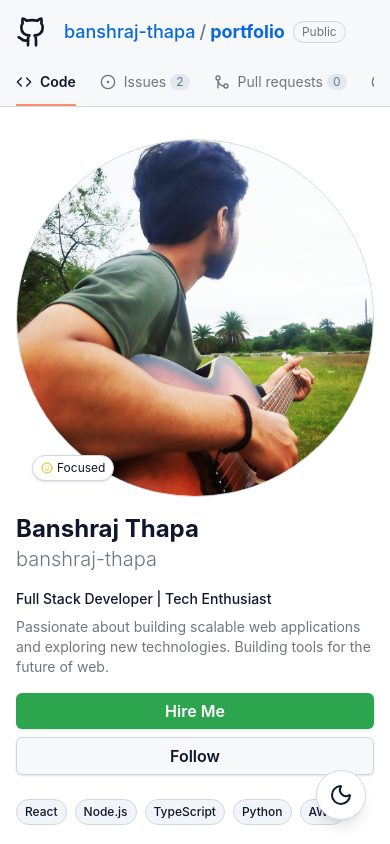
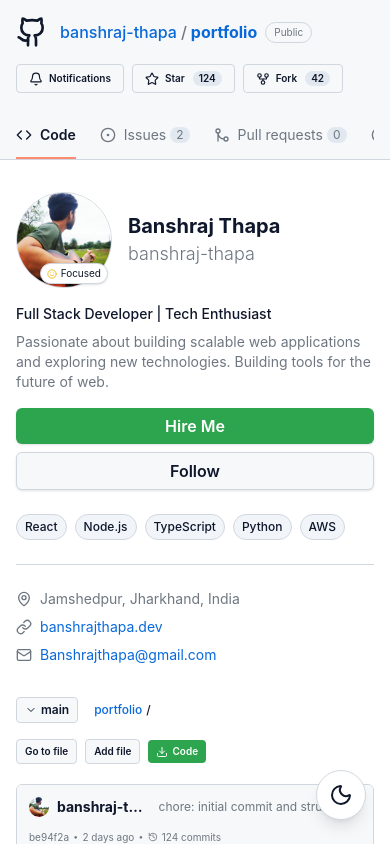
Before and after one commit to banxhraj/Github-themed-portfolio, a React (Vite) app in the folder Frontned/: page / in a window 390 px wide. Shown: the top 844 px of the page. Built offline with nearby package versions, Linux system fonts and the light colour scheme.

Commit message:
Enhancement: made the project responsive for  all devices

```diff
--- a/Frontned/src/App.tsx
+++ b/Frontned/src/App.tsx
@@ -43,15 +43,15 @@
 
         <div className="w-full md:w-3/4">
           {/* Breadcrumbs and Actions */}
-          <div className="flex flex-col md:flex-row md:items-center justify-between mb-4 gap-4">
-            <div className="flex items-center space-x-2">
+          <div className="flex flex-col sm:flex-row sm:items-center justify-between mb-4 gap-4">
+            <div className="flex items-center space-x-2 overflow-hidden">
               <button
                 onClick={() => setCurrentView('readme')}
-                className="flex items-center px-3 py-1 bg-[#f6f8fa] dark:bg-[#161b22] border border-[#d0d7de] dark:border-[#30363d] rounded text-sm font-semibold hover:bg-slate-100 dark:hover:bg-slate-800"
+                className="flex items-center px-2 md:px-3 py-1 bg-[#f6f8fa] dark:bg-[#161b22] border border-[#d0d7de] dark:border-[#30363d] rounded text-xs md:text-sm font-semibold hover:bg-slate-100 dark:hover:bg-slate-800 flex-shrink-0"
               >
-                <ChevronDown className="w-4 h-4 mr-1" /> main
+                <ChevronDown className="w-3 h-3 md:w-4 md:h-4 mr-1" /> main
               </button>
-              <nav className="flex items-center text-sm font-medium">
+              <nav className="flex items-center text-xs md:text-sm font-medium truncate">
                 <button
                   onClick={() => setCurrentView('readme')}
                   className="text-[#0969da] hover:underline ml-2"
@@ -61,11 +61,11 @@
                 <span className="mx-1">/</span>
               </nav>
             </div>
-            <div className="flex items-center space-x-2">
-              <button className="px-3 py-1 bg-[#f6f8fa] dark:bg-[#161b22] border border-[#d0d7de] dark:border-[#30363d] rounded text-sm font-semibold hover:bg-slate-100 dark:hover:bg-slate-800">Go to file</button>
-              <button className="px-3 py-1 bg-[#f6f8fa] dark:bg-[#161b22] border border-[#d0d7de] dark:border-[#30363d] rounded text-sm font-semibold hover:bg-slate-100 dark:hover:bg-slate-800">Add file</button>
-              <button className="flex items-center px-3 py-1 bg-[#2da44e] hover:bg-[#2c974b] text-white text-sm font-semibold rounded">
-                <Download className="w-4 h-4 mr-1" /> Code
+            <div className="flex items-center space-x-2 overflow-x-auto no-scrollbar pb-1 sm:pb-0">
+              <button className="px-2 md:px-3 py-1 bg-[#f6f8fa] dark:bg-[#161b22] border border-[#d0d7de] dark:border-[#30363d] rounded text-[10px] md:text-sm font-semibold hover:bg-slate-100 dark:hover:bg-slate-800 whitespace-nowrap">Go to file</button>
+              <button className="px-2 md:px-3 py-1 bg-[#f6f8fa] dark:bg-[#161b22] border border-[#d0d7de] dark:border-[#30363d] rounded text-[10px] md:text-sm font-semibold hover:bg-slate-100 dark:hover:bg-slate-800 whitespace-nowrap">Add file</button>
+              <button className="flex items-center px-2 md:px-3 py-1 bg-[#2da44e] hover:bg-[#2c974b] text-white text-[10px] md:text-sm font-semibold rounded whitespace-nowrap">
+                <Download className="w-3 h-3 md:w-4 md:h-4 mr-1" /> Code
               </button>
             </div>
           </div>
--- a/Frontned/src/components/FileExplorer.tsx
+++ b/Frontned/src/components/FileExplorer.tsx
@@ -9,23 +9,23 @@
 export default function FileExplorer({ onViewChange }: FileExplorerProps) {
   return (
     <div className="border border-[#d0d7de] dark:border-[#30363d] rounded-md overflow-hidden bg-white dark:bg-[#0d1117]">
-      <div className="bg-[#f6f8fa] dark:bg-[#161b22] border-b border-[#d0d7de] dark:border-[#30363d] p-3 flex items-center justify-between">
-        <div className="flex items-center space-x-2">
+      <div className="bg-[#f6f8fa] dark:bg-[#161b22] border-b border-[#d0d7de] dark:border-[#30363d] p-3 flex flex-col sm:flex-row sm:items-center justify-between gap-3 sm:gap-0">
+        <div className="flex items-center space-x-2 overflow-hidden text-[#6e7781] dark:text-[#8b949e]">
           <img
             alt="Banshraj Thapa"
-            className="w-6 h-6 rounded-full"
+            className="w-5 h-5 md:w-6 md:h-6 rounded-full flex-shrink-0"
             src="profile.jpg"
             referrerPolicy="no-referrer"
           />
-          <span className="text-sm font-bold">banshraj-thapa</span>
-          <a className="text-sm text-[#6e7781] dark:text-[#8b949e] hover:text-[#0969da]" href="#">chore: initial commit and structure setup</a>
+          <span className="text-sm font-bold truncate text-slate-900 dark:text-slate-100">banshraj-thapa</span>
+          <a className="text-xs md:text-sm hover:text-[#0969da] truncate" href="#">chore: initial commit and structure setup</a>
         </div>
-        <div className="flex items-center text-xs text-[#6e7781] dark:text-[#8b949e]">
+        <div className="flex items-center text-[10px] md:text-xs text-[#6e7781] dark:text-[#8b949e] whitespace-nowrap">
           <span>be94f2a</span>
-          <span className="mx-2 font-bold text-lg leading-none">·</span>
+          <span className="mx-1 md:mx-2 font-bold text-base md:text-lg leading-none">·</span>
           <span>2 days ago</span>
-          <span className="mx-2 font-bold text-lg leading-none">·</span>
-          <span className="flex items-center"><History className="w-3 h-3 mr-1" /> 124 commits</span>
+          <span className="mx-1 md:mx-2 font-bold text-base md:text-lg leading-none">·</span>
+          <span className="flex items-center"><History className="w-2.5 h-2.5 md:w-3 md:h-3 mr-1" /> 124 commits</span>
         </div>
       </div>
       <div className="divide-y divide-[#d0d7de] dark:divide-[#30363d]">
@@ -35,24 +35,24 @@
             onClick={() => onViewChange(file.view)}
             className="flex items-center p-3 hover:bg-slate-50 dark:hover:bg-slate-800 group cursor-pointer transition-colors"
           >
-            <div className="w-8 flex items-center">
+            <div className="w-8 flex items-center flex-shrink-0">
               {file.type === 'folder' ? (
-                <Folder className="w-5 h-5 text-[#0969da]" />
+                <Folder className="w-4 h-4 md:w-5 md:h-5 text-[#0969da]" />
               ) : file.name.endsWith('.json') ? (
-                <Settings2 className="w-5 h-5 text-[#6e7781] dark:text-[#8b949e]" />
+                <Settings2 className="w-4 h-4 md:w-5 md:h-5 text-[#6e7781] dark:text-[#8b949e]" />
               ) : file.name.endsWith('.log') ? (
-                <List className="w-5 h-5 text-[#6e7781] dark:text-[#8b949e]" />
+                <List className="w-4 h-4 md:w-5 md:h-5 text-[#6e7781] dark:text-[#8b949e]" />
               ) : (
-                <FileText className="w-5 h-5 text-[#6e7781] dark:text-[#8b949e]" />
+                <FileText className="w-4 h-4 md:w-5 md:h-5 text-[#6e7781] dark:text-[#8b949e]" />
               )}
             </div>
-            <div className="flex-grow">
-              <span className="text-sm text-[#0969da] hover:underline">{file.name}</span>
+            <div className="flex-grow min-w-0 pr-2">
+              <span className="text-xs md:text-sm text-[#0969da] hover:underline truncate block">{file.name}</span>
             </div>
-            <div className="w-1/3 text-sm text-[#6e7781] dark:text-[#8b949e] hidden md:block truncate">
+            <div className="w-1/3 text-xs md:text-sm text-[#6e7781] dark:text-[#8b949e] hidden lg:block truncate pr-2">
               {file.description}
             </div>
-            <div className="w-1/4 text-sm text-right text-[#6e7781] dark:text-[#8b949e]">
+            <div className="w-1/4 sm:w-1/5 text-[10px] md:text-xs text-right text-[#6e7781] dark:text-[#8b949e] whitespace-nowrap">
               {file.lastUpdated}
             </div>
           </div>
--- a/Frontned/src/components/Navbar.tsx
+++ b/Frontned/src/components/Navbar.tsx
@@ -3,26 +3,26 @@
 
 export default function Navbar() {
   return (
-    <nav className="bg-[#f6f8fa] dark:bg-[#161b22] border-b border-[#d0d7de] dark:border-[#30363d] pt-4 px-4 md:px-8">
-      <div className="max-w-7xl mx-auto flex items-center justify-between">
-        <div className="flex items-center gap-4">
-          <Github className="w-8 h-8 text-slate-900 dark:text-white" />
-          <div className="flex items-center text-lg md:text-xl font-medium">
-            <a className="text-[#0969da] hover:underline" href="#">banshraj-thapa</a>
+    <nav className="bg-[#f6f8fa] dark:bg-[#161b22] border-b border-[#d0d7de] dark:border-[#30363d] pt-4 px-4 md:px-8 overflow-hidden">
+      <div className="max-w-7xl mx-auto flex flex-col md:flex-row md:items-center justify-between gap-4">
+        <div className="flex items-center gap-3">
+          <Github className="w-8 h-8 flex-shrink-0 text-slate-900 dark:text-white" />
+          <div className="flex flex-wrap items-center text-base md:text-xl font-medium">
+            <a className="text-[#0969da] hover:underline whitespace-nowrap" href="#">banshraj-thapa</a>
             <span className="mx-1 text-[#6e7781] dark:text-[#8b949e]">/</span>
-            <a className="text-[#0969da] hover:underline font-bold" href="#">portfolio</a>
-            <span className="ml-2 px-2 py-0.5 text-xs border border-[#d0d7de] dark:border-[#30363d] rounded-full text-[#6e7781] dark:text-[#8b949e] font-normal">Public</span>
+            <a className="text-[#0969da] hover:underline font-bold whitespace-nowrap" href="#">portfolio</a>
+            <span className="ml-2 px-2 py-0.5 text-[10px] md:text-xs border border-[#d0d7de] dark:border-[#30363d] rounded-full text-[#6e7781] dark:text-[#8b949e] font-normal">Public</span>
           </div>
         </div>
-        <div className="hidden md:flex items-center space-x-2">
-          <button className="flex items-center px-3 py-1.5 bg-[#f6f8fa] dark:bg-[#161b22] border border-[#d0d7de] dark:border-[#30363d] rounded hover:bg-slate-100 dark:hover:bg-slate-800 text-xs font-semibold">
-            <Bell className="w-4 h-4 mr-1.5" /> Notifications
+        <div className="flex items-center space-x-2 overflow-x-auto pb-2 md:pb-0 no-scrollbar">
+          <button className="flex items-center px-3 py-1.5 bg-[#f6f8fa] dark:bg-[#161b22] border border-[#d0d7de] dark:border-[#30363d] rounded hover:bg-slate-100 dark:hover:bg-slate-800 text-[10px] md:text-xs font-semibold whitespace-nowrap">
+            <Bell className="w-3.5 h-3.5 md:w-4 md:h-4 mr-1.5" /> Notifications
           </button>
-          <button className="flex items-center px-3 py-1.5 bg-[#f6f8fa] dark:bg-[#161b22] border border-[#d0d7de] dark:border-[#30363d] rounded hover:bg-slate-100 dark:hover:bg-slate-800 text-xs font-semibold">
-            <Star className="w-4 h-4 mr-1.5" /> Star <span className="ml-2 px-2 bg-slate-200 dark:bg-slate-700 rounded-full">124</span>
+          <button className="flex items-center px-3 py-1.5 bg-[#f6f8fa] dark:bg-[#161b22] border border-[#d0d7de] dark:border-[#30363d] rounded hover:bg-slate-100 dark:hover:bg-slate-800 text-[10px] md:text-xs font-semibold whitespace-nowrap">
+            <Star className="w-3.5 h-3.5 md:w-4 md:h-4 mr-1.5" /> Star <span className="ml-2 px-1.5 md:px-2 bg-slate-200 dark:bg-slate-700 rounded-full">124</span>
           </button>
-          <button className="flex items-center px-3 py-1.5 bg-[#f6f8fa] dark:bg-[#161b22] border border-[#d0d7de] dark:border-[#30363d] rounded hover:bg-slate-100 dark:hover:bg-slate-800 text-xs font-semibold">
-            <GitFork className="w-4 h-4 mr-1.5" /> Fork <span className="ml-2 px-2 bg-slate-200 dark:bg-slate-700 rounded-full">42</span>
+          <button className="flex items-center px-3 py-1.5 bg-[#f6f8fa] dark:bg-[#161b22] border border-[#d0d7de] dark:border-[#30363d] rounded hover:bg-slate-100 dark:hover:bg-slate-800 text-[10px] md:text-xs font-semibold whitespace-nowrap">
+            <GitFork className="w-3.5 h-3.5 md:w-4 md:h-4 mr-1.5" /> Fork <span className="ml-2 px-1.5 md:px-2 bg-slate-200 dark:bg-slate-700 rounded-full">42</span>
           </button>
         </div>
       </div>
--- a/Frontned/src/components/Sidebar.tsx
+++ b/Frontned/src/components/Sidebar.tsx
@@ -5,20 +5,22 @@
   return (
     <aside className="w-full md:w-1/4">
       <div className="sticky top-8">
-        <div className="relative group">
+        <div className="flex flex-row md:flex-col items-center md:items-start gap-4 md:gap-0">
+          <div className="relative group w-24 md:w-full flex-shrink-0">
             <img
               alt="Banshraj Thapa Profile"
               className="w-full rounded-full border border-[#d0d7de] dark:border-[#30363d]"
               src="profile.jpg"
               referrerPolicy="no-referrer"
             />
-          <div className="absolute bottom-4 left-4 flex items-center bg-white dark:bg-[#0d1117] border border-[#d0d7de] dark:border-[#30363d] rounded-full px-2 py-1 shadow-sm text-xs">
-            <Smile className="w-3 h-3 text-yellow-500 mr-1" /> Focused
+            <div className="absolute bottom-1 md:bottom-4 right-1 md:left-4 flex items-center bg-white dark:bg-[#0d1117] border border-[#d0d7de] dark:border-[#30363d] rounded-full px-1.5 md:px-2 py-0.5 md:py-1 shadow-sm text-[10px] md:text-xs">
+              <Smile className="w-2.5 h-2.5 md:w-3 md:h-3 text-yellow-500 mr-1" /> Focused
             </div>
           </div>
-        <div className="mt-4">
-          <h1 className="text-2xl font-bold">Banshraj Thapa</h1>
-          <p className="text-xl text-[#6e7781] dark:text-[#8b949e] font-light">banshraj-thapa</p>
+          <div className="mt-0 md:mt-4 flex-grow">
+            <h1 className="text-xl md:text-2xl font-bold">Banshraj Thapa</h1>
+            <p className="text-lg md:text-xl text-[#6e7781] dark:text-[#8b949e] font-light">banshraj-thapa</p>
+          </div>
         </div>
         <div className="mt-4 text-sm">
           <p className="font-medium">Full Stack Developer | Tech Enthusiast</p>
```
Also changed, not shown: Frontned/src/components/ExperienceLogView.tsx (+6 -6 lines), Frontned/src/components/SkillsJsonView.tsx (+8 -8 lines). Lines whose indentation alone changed are shown as unchanged.
